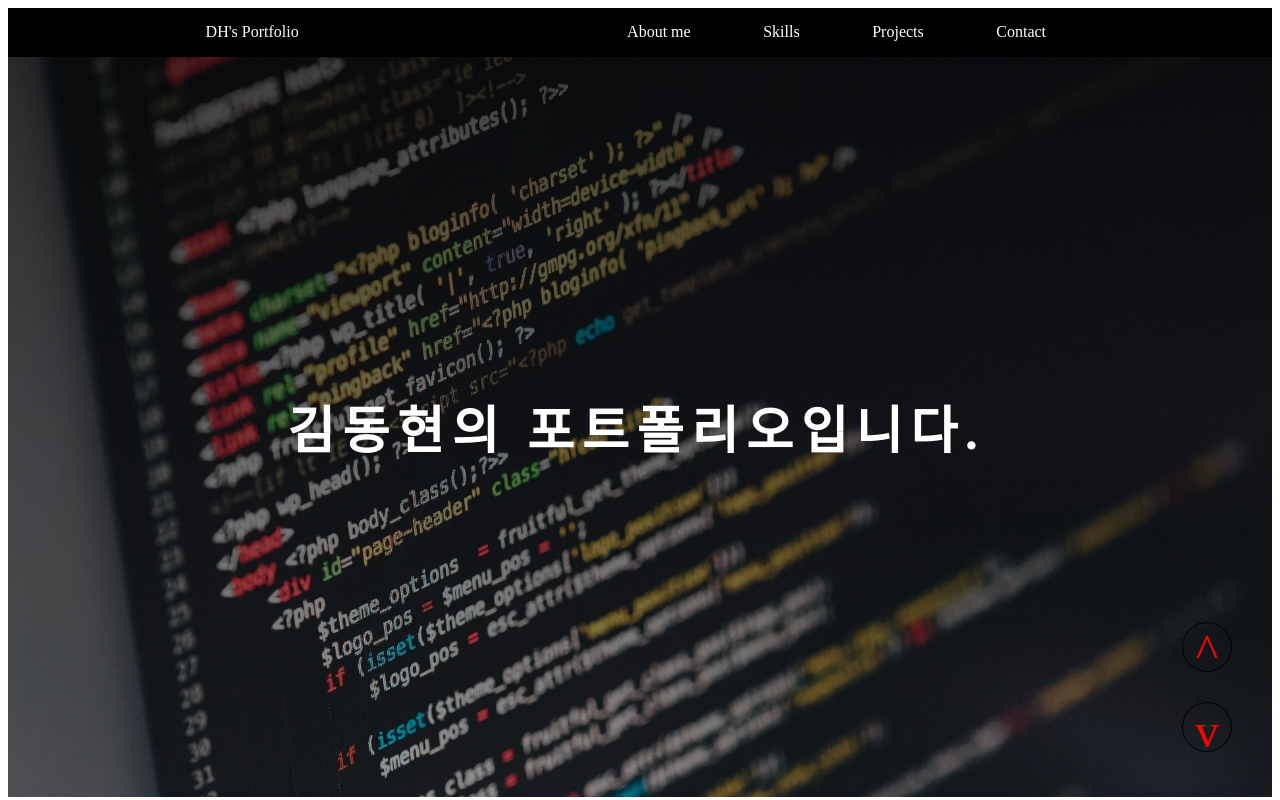
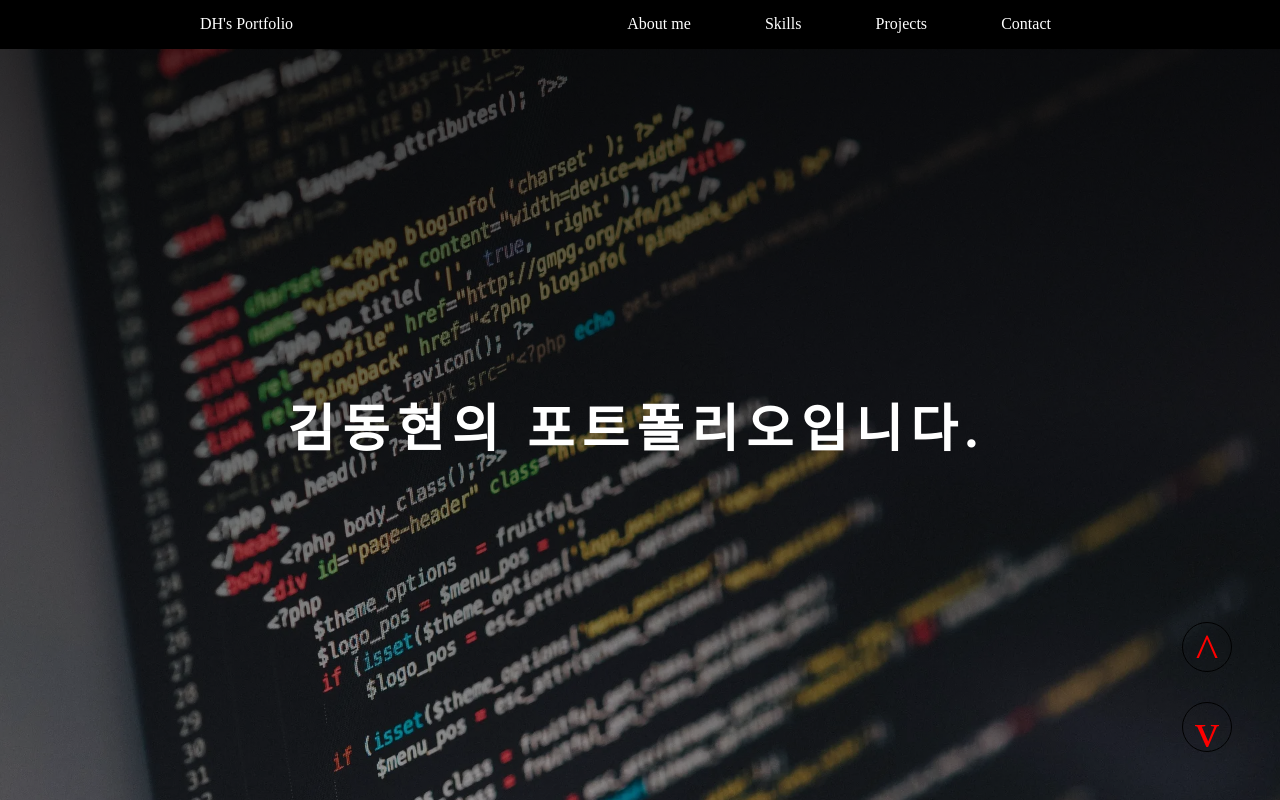
Before and after one commit to dtc03003/Portfolio, a React (Create React App) app: page / in a window 1280 px wide. Built offline with nearby package versions, Linux system fonts and the light colour scheme.

Commit message:
전체 공백 제거

```diff
--- a/public/index.html
+++ b/public/index.html
@@ -5,7 +5,7 @@
         <link rel="icon" href="%PUBLIC_URL%/img/favicon.ico" />
         <title>Meerkat Portfolio</title>
     </head>
-    <body>
+    <body style="margin: 0">
         <div id="root"></div>
     </body>
 </html>
--- a/src/styles/Contents.module.css
+++ b/src/styles/Contents.module.css
@@ -1,5 +1,5 @@
 .Contents {
-    height: calc(100% - 2.5vh);
+    height: calc(100% - 1.1vh);
 
     /* 스크롤생성 */
     overflow: auto;
--- a/src/styles/Main.module.css
+++ b/src/styles/Main.module.css
@@ -1,6 +1,6 @@
 .Main {
+    width: 100%;
     height: 100%;
-    width: 100%;
     display: flex;
     justify-content: center;
     align-items: center;
```
